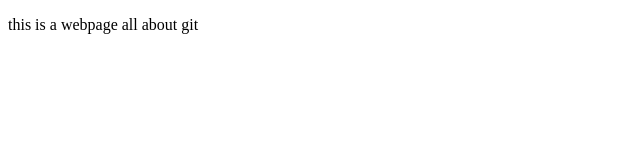
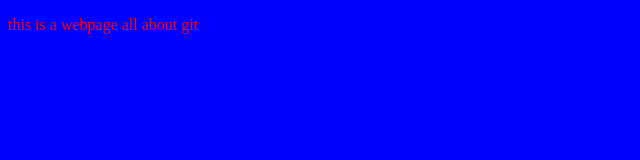
Before and after one commit to hafeez-o/GitProject, a plain HTML site: page index.html in a window 1280 px wide. Shown: the whole page, without its empty margins (0-640 px from the left). Drawn offline with Linux system fonts and the light colour scheme.

Commit message:
I added a stylesheet with some styles

```diff
--- /dev/null
+++ b/css/main.css
@@ -0,0 +1,4 @@
+body {
+	background-color: blue;
+	color: red
+}
--- a/index.html
+++ b/index.html
@@ -1,6 +1,7 @@
 <!DOCTYPE html>
 <html>
 <head>
+<link rel="stylesheet" type="text/css" href="css/main.css">
 	<title></title>
 </head>
 <body>
```
